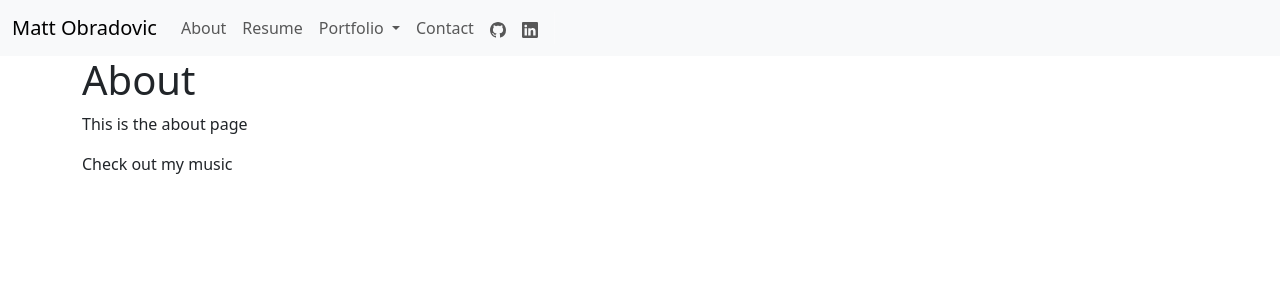
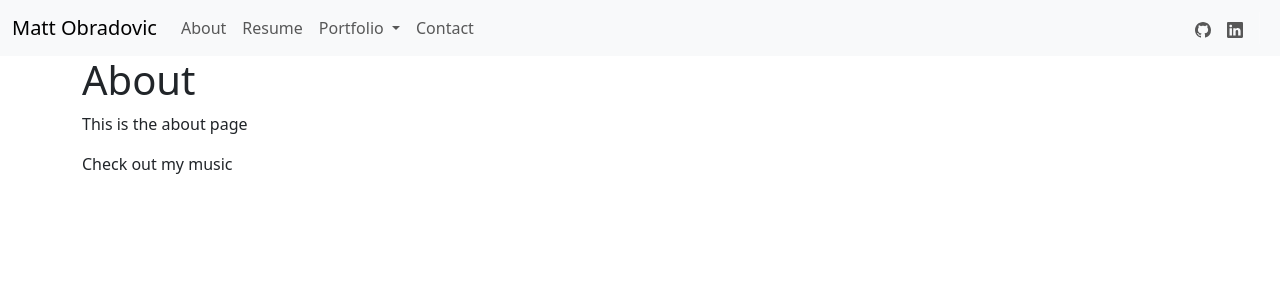
Before and after one commit to mattobrado/personal-website, a Flask app: page /about in a window 1280 px wide. Shown: the top 300 px of the page. Run offline with Flask 2, Linux system fonts and the light colour scheme; some libraries are stand-ins or nearby versions.

Commit message:
feat: made icons justified right

```diff
--- a/templates/base.html
+++ b/templates/base.html
@@ -38,8 +38,8 @@
         <li class="nav-item">
           <a class="nav-link" href="/contact">Contact</a>
         </li>
-
-        <ul class="navbar-nav flex-row flex-wrap ms-md-auto">
+        </ul>
+        <ul class="navbar-nav flex-row flex-wrap ms-md-auto justify-content-end">
           <li class="nav-item col-6 col-lg-auto">
             <a class="nav-link py-2 px-0 px-lg-2" href="https://github.com/mattobrado" target="_blank" rel="noopener">
               <svg xmlns="http://www.w3.org/2000/svg" width="16" height="16" fill="currentColor" class="bi bi-github" viewBox="0 0 16 16">
@@ -59,7 +59,6 @@
             <div class="vr d-none d-lg-flex h-100 mx-lg-2 text-white"></div>
             <hr class="d-lg-none text-white-50">
           </li>
-        </ul>
     </div>
   </div>
 </nav>
```
